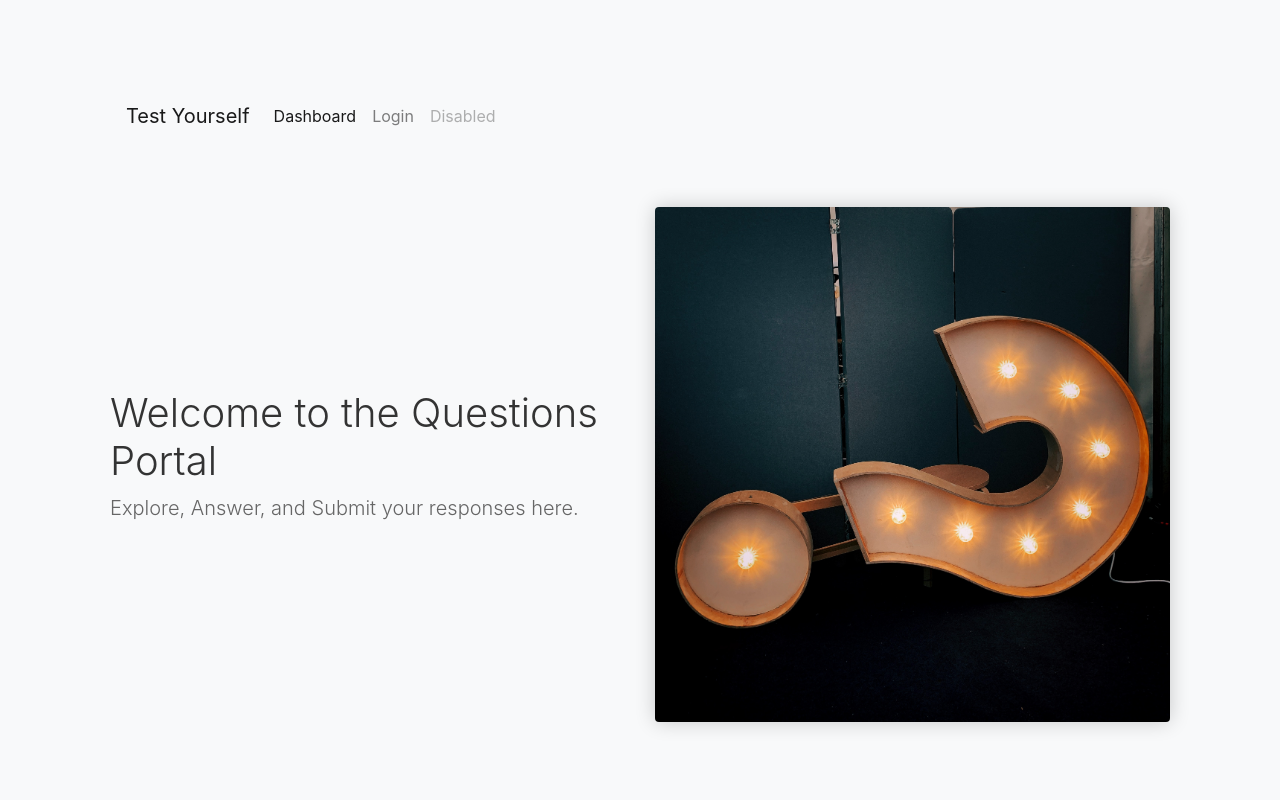
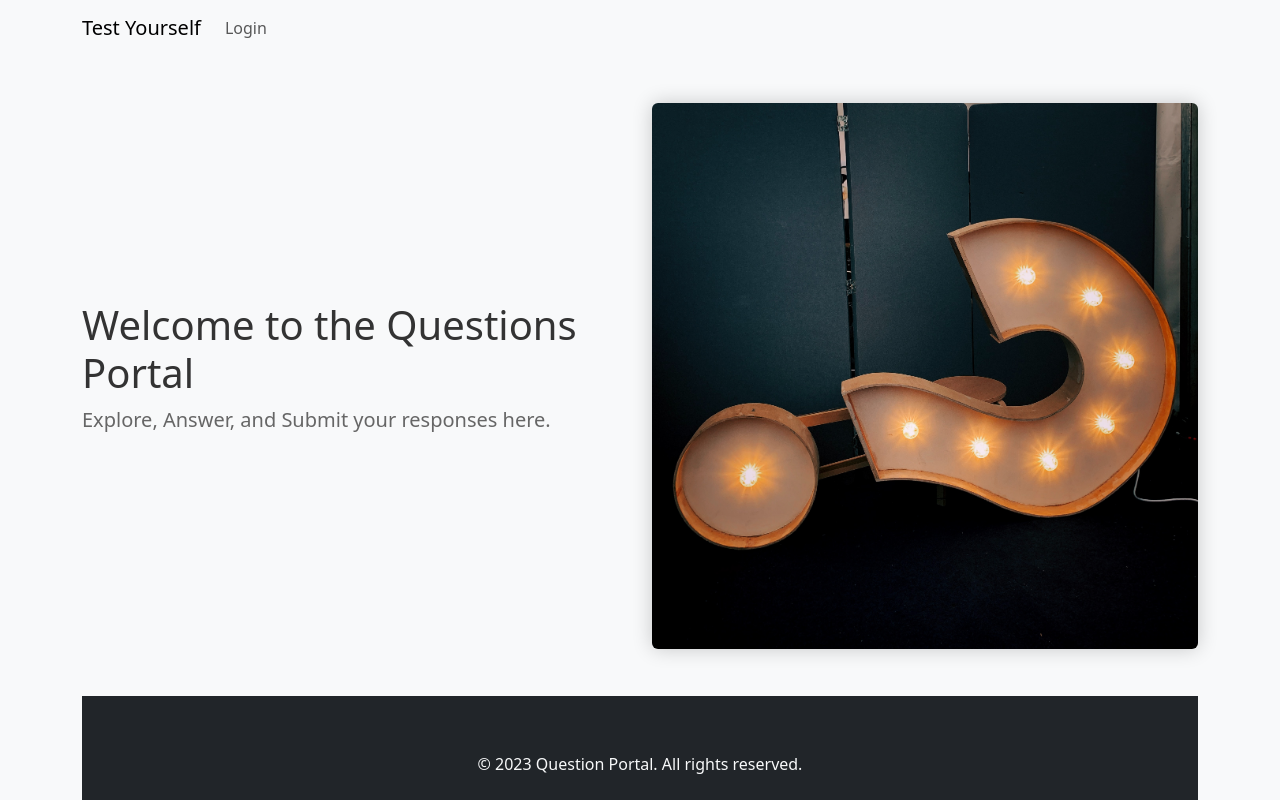
Before and after one commit to ramyaperam/MCQGroupFE, an Angular app in the folder mcqgroupfe/: page / in a window 1280 px wide. Shown: the top 800 px of the page. Built offline with nearby package versions, Linux system fonts and the light colour scheme.

Commit message:
Some header and homepage edits

```diff
--- a/mcqgroupfe/src/app/auth.service.ts
+++ b/mcqgroupfe/src/app/auth.service.ts
@@ -65,10 +65,10 @@ logout(){
   console.log("Logout");
 
   this.http.get(`http://localhost:8081/logout`).subscribe(data=>{
-    this.router.navigate(['login'])
+    this.router.navigate(['/'])
   },
   error=>{
-    this.router.navigate(['login'])
+    this.router.navigate(['/'])
   })
 
 }
--- a/mcqgroupfe/src/app/header/header.component.html
+++ b/mcqgroupfe/src/app/header/header.component.html
@@ -5,11 +5,11 @@
     </button>
     <div class="collapse navbar-collapse" id="navbarNav">
       <ul class="navbar-nav">
-        <li class="nav-item active">
+        <li class="nav-item active" *ngIf="loggedIn">
           <a class="nav-link" routerLink="{{dash}}">Dashboard <span class="sr-only"></span></a>
         </li>
         <div *ngIf="loggedIn"><li class="nav-item" >
-          <a routerLink="/login" class="nav-link" (click)="logout()" >Logout</a>
+          <a routerLink="" class="nav-link" (click)="logout()" >Logout</a>
         </li></div>
         <div *ngIf="!loggedIn"><li class="nav-item" >
             <a routerLink="/login" role="button"  class="nav-link" >Login</a>
@@ -21,10 +21,7 @@
         <li class="nav-item" *ngIf="isSU">
             <a class="nav-link" routerLink="/register-user" href="#">Add User</a>
           </li>
-        <li class="nav-item">
-          <a class="nav-link disabled" href="#">Disabled</a>
-        </li>
-      </ul>
+          </ul>
     </div>
   </nav>
   <div>
--- a/mcqgroupfe/src/app/home-page/home-page.component.html
+++ b/mcqgroupfe/src/app/home-page/home-page.component.html
@@ -1,11 +1,5 @@
 
-
-<link
-  rel="stylesheet"
-  href="https://stackpath.bootstrapcdn.com/bootstrap/4.5.2/css/bootstrap.min.css"
-/>
-
-<div class="container my-5">
+<div>
   <header></header>
   <div class="row">
     <div class="col-md-6">
--- a/mcqgroupfe/src/app/sa-landing/sa-landing.component.html
+++ b/mcqgroupfe/src/app/sa-landing/sa-landing.component.html
@@ -1,4 +1,4 @@
-<div class="container text-bg-dark">
+<div class="container">
     <header></header>
     <div class="h2">Hi {{currentUser.username}},<h3 class="h4"> Welcome to the Dashboard, Here you can add, delete, remove Admins and Users</h3></div>
 <div class="row">
--- a/mcqgroupfe/src/index.html
+++ b/mcqgroupfe/src/index.html
@@ -7,7 +7,7 @@
   <meta name="viewport" content="width=device-width, initial-scale=1">
   <link rel="icon" type="image/x-icon" href="favicon.ico">
 </head>
-<body class="bg-light">
+<body class="container bg-light">
   <app-root></app-root>
 </body>
 </html>
```
